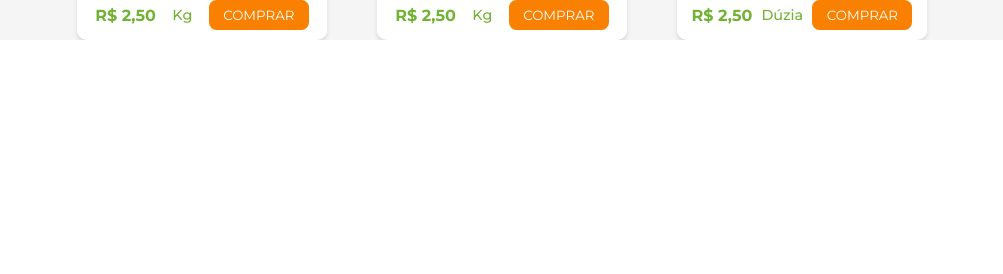
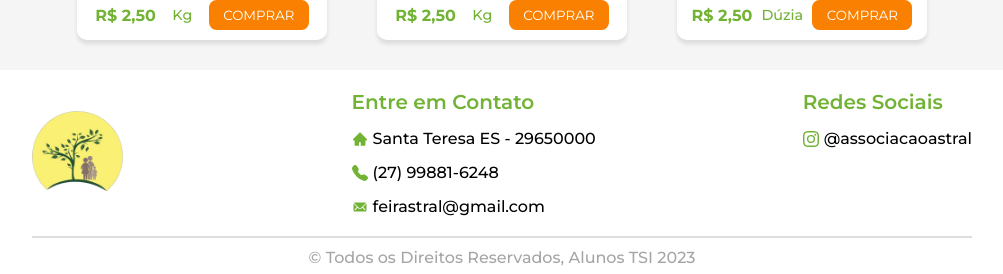
Before and after one commit to Prezotti/astral-frontend, a Next.js app: page / in a window 1280 px wide. Shown: the part 1238-1512 px from the top of the page, without its empty margins (138-1141 px from the left). Before the commit the page ends 1278 px from the top, so only its background shows below. Built offline with nearby package versions, Linux system fonts and the light colour scheme.

Commit message:
:art: TR-001 incremento
Foram criados o Header e Footer do site, e a página de listagem de produtos.

```diff
--- a/package.json
+++ b/package.json
@@ -15,6 +15,7 @@
     "next": "13.3.0",
     "react": "18.2.0",
     "react-dom": "18.2.0",
+    "react-icons": "^4.8.0",
     "react-router-dom": "^6.10.0",
     "typescript": "5.0.4"
   },
--- /dev/null
+++ b/src/components/Footer.tsx
@@ -0,0 +1,46 @@
+import styles from '../styles/components/Footer.module.css';
+
+import { AiFillHome } from 'react-icons/ai';
+import { BsTelephoneFill, BsInstagram } from 'react-icons/bs';
+import { IoIosMail } from 'react-icons/io';
+
+export function Footer(){
+    return (
+        <footer className={styles.container}>
+            <div className={styles.conteudo}>
+                <section className={styles.logo}>
+                    <img src="/icone-astral.png" alt="Astral logo" />
+                </section>
+                <div className={styles.informacoes}>
+                    <section className={styles.contato}>
+                        <h3>Entre em Contato</h3>
+                        <div>
+                            <AiFillHome color='#72B234'/>
+                            <p>Santa Teresa ES - 29650000</p>
+                        </div>
+                        <div>
+                            <BsTelephoneFill color='#72B234'/>
+                            <p>(27) 99881-6248</p>
+                        </div>
+                        <div>
+                            <IoIosMail color='#72B234'/>
+                            <p>feirastral@gmail.com</p>
+                        </div>
+                    </section>
+                    <section className={styles.redessociais}>
+                        <h3>Redes Sociais</h3>
+                        <div>
+                            <BsInstagram color='#72B234'/>
+                            <p>
+                                <a href="https://www.instagram.com/associacaoastral/" target='_blank'>@associacaoastral</a>
+                            </p>
+                        </div>
+                    </section>
+                </div>
+            </div>
+            <section className={styles.copyright}>
+                <p>© Todos os Direitos Reservados, Alunos TSI 2023</p>
+            </section>
+        </footer>
+    )
+}
--- a/src/pages/index.tsx
+++ b/src/pages/index.tsx
@@ -4,6 +4,7 @@ import { Header } from '../components/Header'
 import { Button } from '../components/Button'
 import { Categoria } from '@/components/Categoria';
 import { Produto } from '@/components/Produto';
+import { Footer } from '@/components/Footer';
 
 const produtos = [{
     "imagem": "https://tinypic.host/images/2023/04/12/imagem-produto.jpeg",
@@ -89,6 +90,7 @@ export default function Home() {
           </section>
         </section>
       </div>
+      <Footer />
     </>
   )
 }
--- /dev/null
+++ b/src/styles/components/Footer.module.css
@@ -0,0 +1,68 @@
+.container{
+    width: 940px;
+    margin: 0 auto;
+    padding-top: 20px;
+    display: flex;
+    flex-direction: column;
+    gap: 20px;
+}
+.conteudo{
+    display: flex;
+    justify-content: space-between;
+    align-items: center;
+}
+.informacoes{
+    display: flex;
+    width: 66%;
+    justify-content: space-between;
+    align-items: flex-start;
+}
+.logo img{
+    height: 80px;
+}
+.contato{
+    display: flex;
+    flex-direction: column;
+    gap: 15px;
+}
+.contato h3{
+    color: #72B234;
+    font-size: 20px;
+    font-weight: 600;
+}
+.contato div{
+    display: flex;
+    align-items: center;
+    gap: 5px;
+    font-weight: 500;
+}
+.redessociais{
+    display: flex;
+    flex-direction: column;
+    gap: 15px;
+}
+.redessociais h3{
+    color: #72B234;
+    font-size: 20px;
+    font-weight: 600;
+}
+.redessociais div{
+    display: flex;
+    align-items: center;
+    gap: 5px;
+    font-weight: 500;
+}
+.redessociais div a{
+    text-decoration: none;
+    color: #000;
+}
+.copyright{
+    display: flex;
+    justify-content: center;
+    color: #A5A5A5;
+    padding: 10px 0;
+    align-items: center;
+    font-size: 1rem;
+    font-weight: 500;
+    border-top : 2px solid #DDD;
+}
--- a/src/styles/pages/Home.module.css
+++ b/src/styles/pages/Home.module.css
@@ -68,6 +68,7 @@
     text-align: center;
     align-items: center;
     gap: 30px;
+    padding-bottom: 30px;
 }
 
 .produtosSection h2{
```
Also changed, not shown: 1 other file (tests, documents, lock files or other folders).
